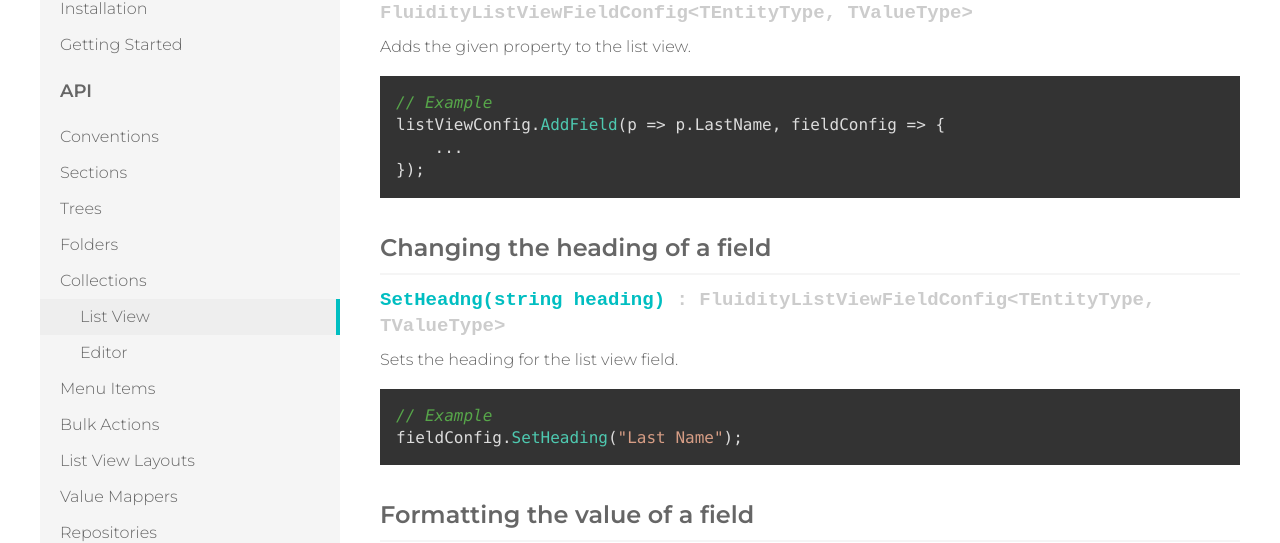
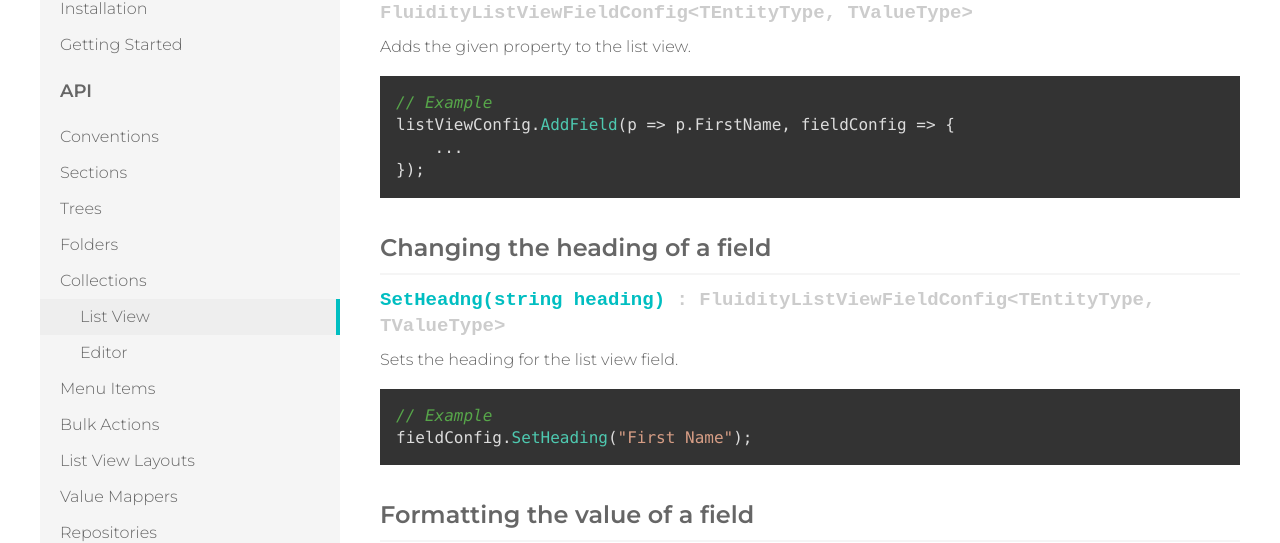
Before and after one commit to mattbrailsford/umbraco-fluidity, a Jekyll site: the page built from docs/_pages/02-api-04-collections-00-list-view.md, in a window 1280 px wide and 900 px high, scrolled down 2464 px. Shown: the part 145-688 px from the top of the window. Built offline with Jekyll 4.4.1, drawn with Linux system fonts in a browser that asks for light colours.

Commit message:
Changed some names for consistancy

`````diff
--- a/docs/_pages/02-api-04-collections-00-list-view.md
+++ b/docs/_pages/02-api-04-collections-00-list-view.md
@@ -113,7 +113,7 @@ Adds the given property to the list view.
 
 ````csharp
 // Example
-listViewConfig.AddField(p => p.LastName, fieldConfig => {
+listViewConfig.AddField(p => p.FirstName, fieldConfig => {
     ...
 });
 ````
@@ -128,7 +128,7 @@ Sets the heading for the list view field.
 
 ````csharp
 // Example
-fieldConfig.SetHeading("Last Name");
+fieldConfig.SetHeading("First Name");
 ````
 
 ### Formatting the value of a field
`````
